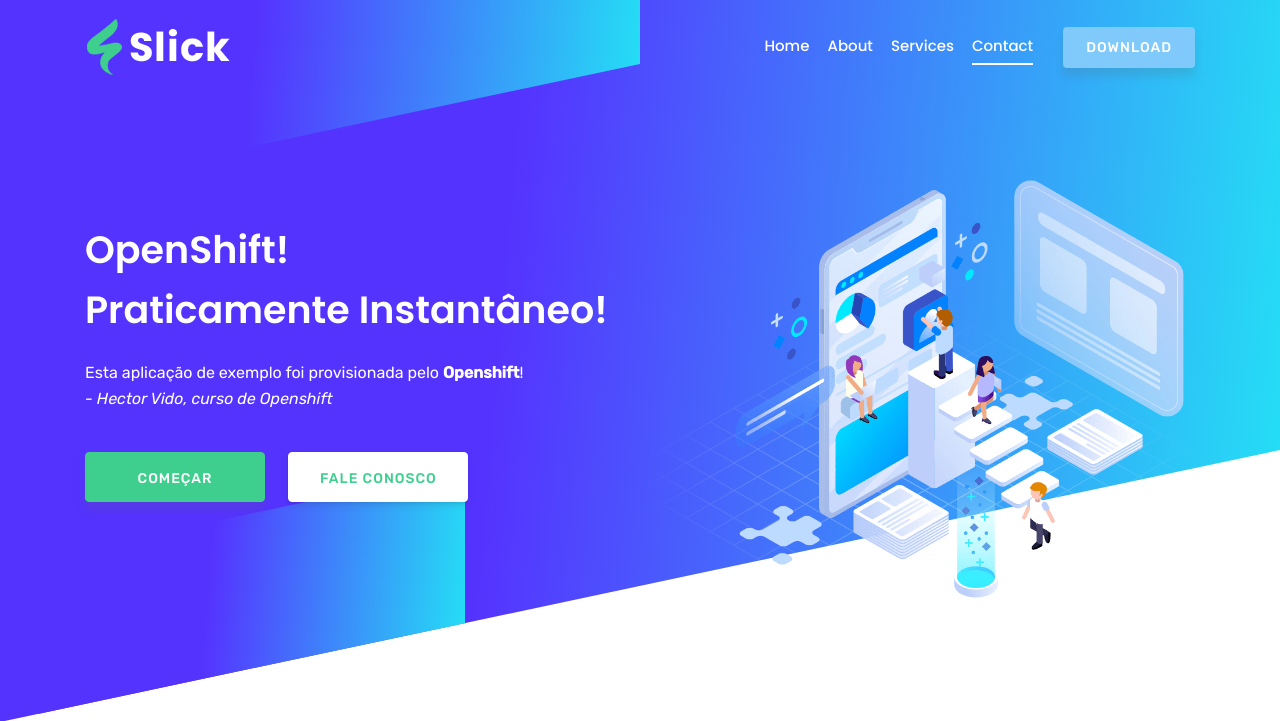
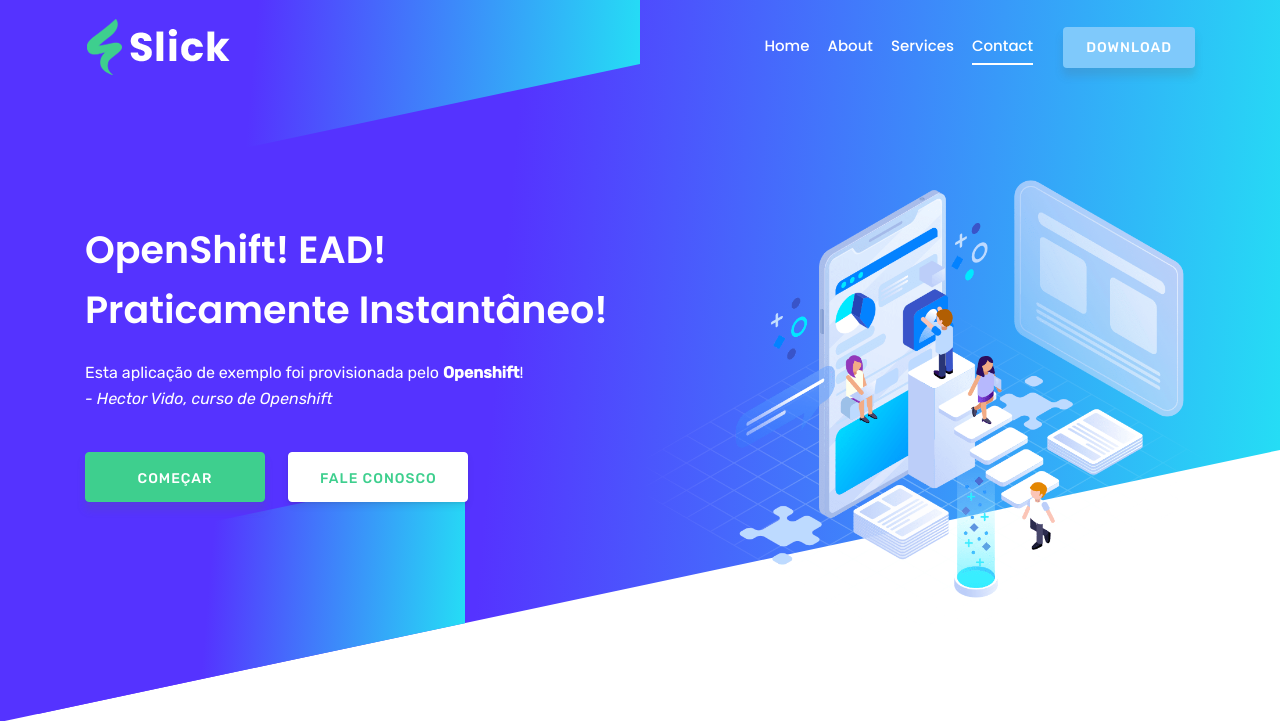
Before and after one commit to jlasquinha/aula-ead-openshift, a Flask app: page / in a window 1280 px wide. Shown: the top 721 px of the page. Run offline with Flask 2, Linux system fonts and the light colour scheme; some libraries are stand-ins or nearby versions; some web fonts are replaced.

Commit message:
ajuste index

```diff
--- a/templates/index.html
+++ b/templates/index.html
@@ -62,7 +62,7 @@
         <div class="row space-100">
           <div class="col-lg-6 col-md-12 col-xs-12">
             <div class="contents">
-              <h2 class="head-title">OpenShift!  <br>Praticamente Instantâneo!</h2>
+              <h2 class="head-title">OpenShift! EAD!  <br>Praticamente Instantâneo!</h2>
               <p>Esta aplicação de exemplo foi provisionada pelo <strong>Openshift</strong>!<br><i>- Hector Vido, curso de Openshift</i></p>
               <div class="header-button">
                 <a href="#" class="btn btn-border-filled">Começar</a>
```
